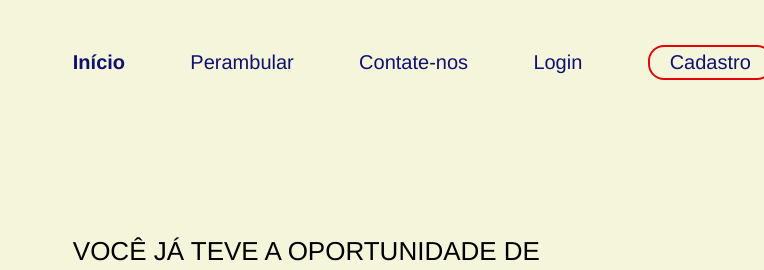
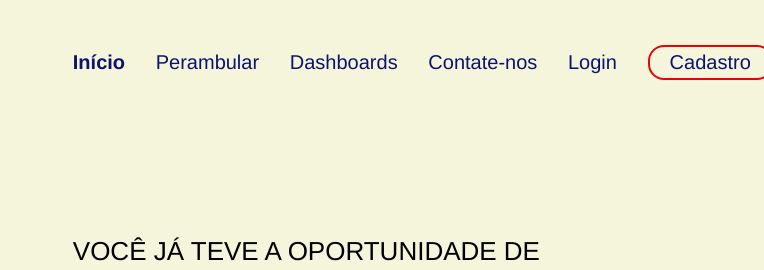
Before and after one commit to maryssilva/projetoIndividual, a plain HTML site: page index.html in a window 1280 px wide. Shown: the top 270 px of the page, 516-1280 px from the left. Drawn offline with Linux system fonts and the light colour scheme; a script that the page names is missing.

Commit message:
Atualização na navbar

```diff
--- a/index.html
+++ b/index.html
@@ -19,21 +19,12 @@
         <div class="banner2">
             <div class="container">
                 <ul class="navbar">
-                    <li class="agora">
-                        <a href="index.html">Início</a>
-                    </li>
-                    <li>
-                        <a href="perambular.html">Perambular</a>
-                    </li>
-                    <li>
-                        <a href="contato.html">Contate-nos</a>
-                    </li>
-                    <li>
-                        <a href="login.html">Login</a>
-                    </li>
-                    <li class="borda">
-                        <a href="cadastro.html">Cadastro</a>
-                    </li>
+                    <li class="agora"><a href="index.html">Início</a></li>
+                    <li><a href="perambular.html">Perambular</a></li>
+                    <li><a href="chartjs.html">Dashboards</a></li>
+                    <li><a href="contato.html">Contate-nos</a></li>
+                    <li><a href="login.html">Login</a></li>
+                    <li class="borda"><a href="cadastro.html">Cadastro</a></li>
                 </ul>
                 <div class="texto">
                     <p>VOCÊ JÁ TEVE A OPORTUNIDADE DE CONHECER UM DOS ESTADOS MAIS VISITADOS DO BRASIL?
```
